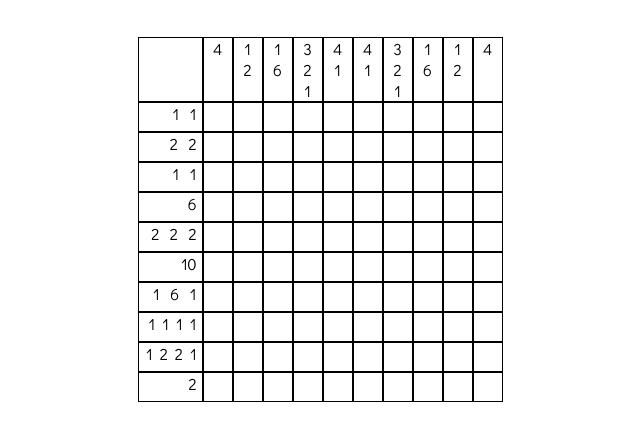
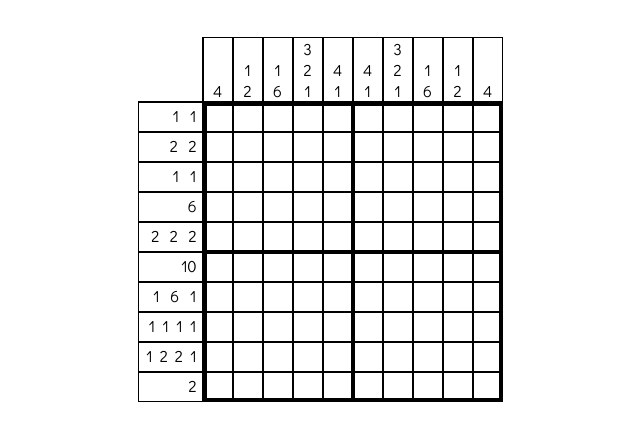
Before and after one commit to JosephCoburn/nonogram-puzzle, a plain HTML site: page index.html in a window 1280 px wide. Shown: the part 243-684 px from the top of the page, without its empty margins (320-960 px from the left). Drawn offline with Linux system fonts and the light colour scheme.

Commit message:
Cleanup HTML & CSS, Format keys, Add bold lines

```diff
--- a/css/style.css
+++ b/css/style.css
@@ -2,7 +2,6 @@ body {
     font-family: 'Didact Gothic', sans-serif;
     height: 100vh;
     margin: 0;
-    text-align: center;
     display: flex;
     flex-direction: column;
     justify-content: center;
@@ -20,23 +19,79 @@ h1 {
     display: grid;
     grid-template-columns: 65px repeat(10, 30px);
     grid-template-rows: 30px repeat(9, 30px);
-    flex-direction: column;
-    justify-content: center;
-    align-content: center;
 }
 
 div {
     border: 1px solid black;
+    justify-content: center;
 }
 
 .topKey {
     grid-template-columns: 65px repeat(10, 30px);
     display: grid;
-    vertical-align: bottom;
     text-align: center;
+}
+
+.topKey div {
+    display: flex;
+    align-items: flex-end;
 }
 
 .leftKey {
     text-align: right;
-    padding: 0px 5px 0px 0px;
+    padding: 2px 5px 0px 0px;
 }
+
+/* BOLD GRID LINES */
+    /* Center Vertical */
+    #c5r1, #c5r2, #c5r3, #c5r4, #c5r5, #c5r6, #c5r7, #c5r8, #c5r9, #c5r10 {
+        border-right: 2px solid black;
+    }
+    #c6r1, #c6r2, #c6r3, #c6r4, #c6r5, #c6r6, #c6r7, #c6r8, #c6r9, #c6r10 {
+        border-left: 2px solid black;
+    }
+
+    /* Center Horizontal */
+    #c1r5, #c2r5, #c3r5, #c4r5, #c5r5, #c6r5, #c7r5, #c8r5, #c9r5, #c10r5 {
+        border-bottom: 2px solid black;
+    }
+    #c1r6, #c2r6, #c3r6, #c4r6, #c5r6, #c6r6, #c7r6, #c8r6, #c9r6, #c10r6 {
+        border-top: 2px solid black;
+    }
+
+    /* Top */
+    #c1r1, #c2r1, #c3r1, #c4r1, #c5r1, #c6r1, #c7r1, #c8r1, #c9r1, #c10r1 {
+        border-top: 4px solid black;
+    }
+
+    /* Bottom */
+    #c1r10, #c2r10, #c3r10, #c4r10, #c5r10, #c6r10, #c7r10, #c8r10, #c9r10, #c10r10 {
+        border-bottom: 4px solid black;
+    }
+
+    /* Left */
+    #c1r1, #c1r2, #c1r3, #c1r4, #c1r5, #c1r6, #c1r7, #c1r8, #c1r9, #c1r10 {
+        border-left: 4px solid black;
+    }
+
+    /* Right */
+    #c10r1, #c10r2, #c10r3, #c10r4, #c10r5, #c10r6, #c10r7, #c10r8, #c10r9, #c10r10 {
+        border-right: 4px solid black;
+    }
+
+    /* White Corner Top Left */
+    #c0r0 {
+        border-left: white;
+        border-top: white;
+    }
+
+
+
+* order of properties
+* nested tags properties apply to innermost
+* styling order: tag, class, id
+* using pizels vs % vs view
+    * mobile deployment?
+* why vertical align doesnt work for topkey div
+* hacky vert centering for leftkey via padding vs using property
+* bold center lines of grid
--- a/index.html
+++ b/index.html
@@ -12,7 +12,7 @@
 </head>
 
 <body>
-    <h1>Nonogram Game</h1>
+    <h1 class="a" id="b">Nonogram Game</h1>
     <section class="topKey">
         <div id="c0r0"></div>
         <div id="c1r0">4</div>
--- a/js/main.js
+++ b/js/main.js
@@ -14,6 +14,8 @@ const solution = [
 [0, 1, 0, 1, 1, 0, 0, 1, 1, 0, 1], // column 9
 [0, 0, 0, 0, 0, 1, 1, 0, 0, 0, 0] // column 10
 ];
+
+
 
 /*----- app's state variables -----*/
 var board;
@@ -37,7 +39,6 @@ function handleClick(evt) {
     var rowIdx = rowrArr[rowrArr.length-1];
     rowrArr.pop();
     var colIdx = rowrArr.join('').replace('c', '');
-    // console.log(colIdx)
     if(colIdx != 0){
 
         if(!marker.style.backgroundColor){
```
